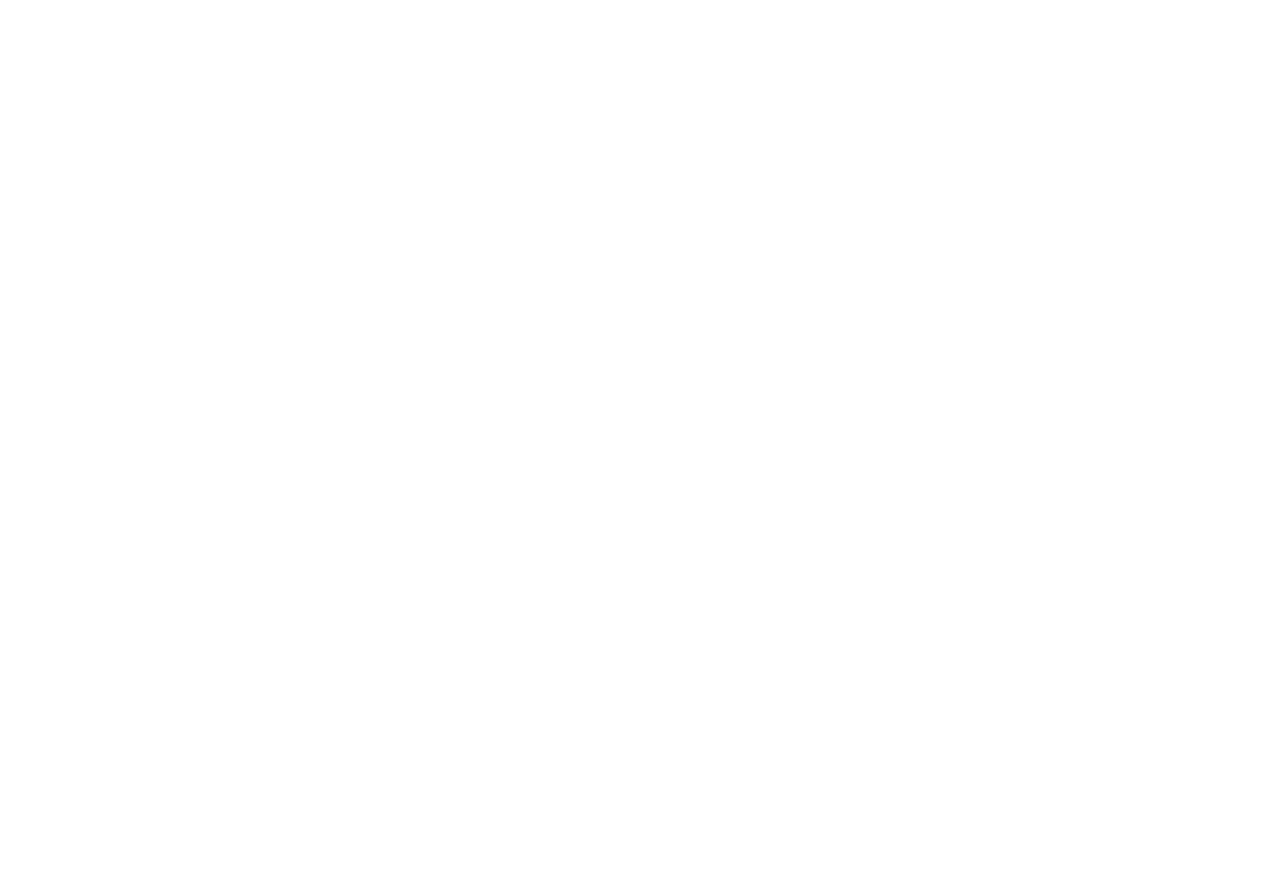
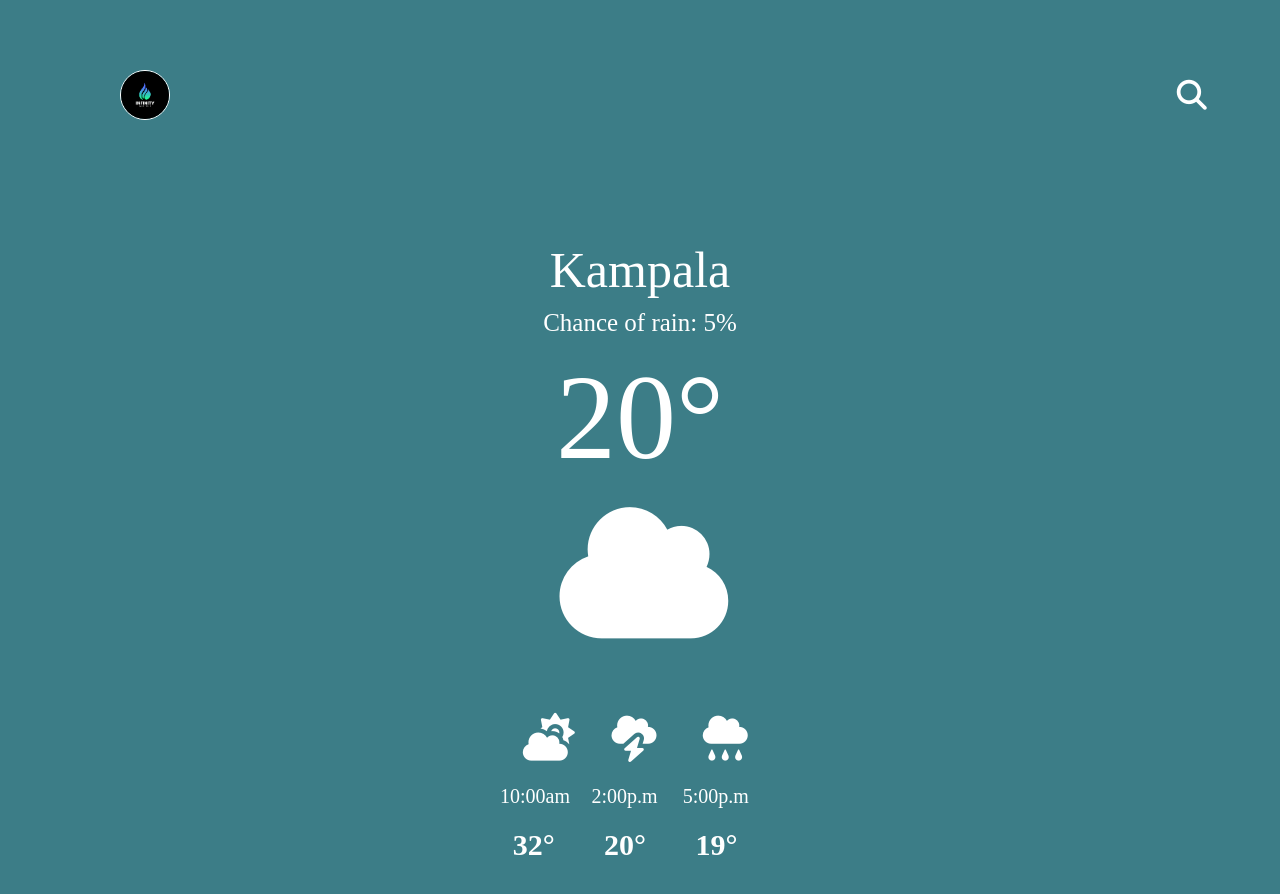
Before and after one commit to Becky-234/weather, a plain HTML site: page home.html in a window 1280 px wide. Before the commit the page ends 800 px from the top, so only its background shows below. Drawn offline with nearby package versions, Linux system fonts and the light colour scheme.

Commit message:
began on home page

```diff
--- a/home.html
+++ b/home.html
@@ -1,11 +1,79 @@
 <!DOCTYPE html>
 <html lang="en">
+
 <head>
     <meta charset="UTF-8">
     <meta name="viewport" content="width=device-width, initial-scale=1.0">
+    <link rel="stylesheet" href="https://cdnjs.cloudflare.com/ajax/libs/font-awesome/7.0.0/css/all.min.css"
+        integrity="sha512-DxV+EoADOkOygM4IR9yXP8Sb2qwgidEmeqAEmDKIOfPRQZOWbXCzLC6vjbZyy0vPisbH2SyW27+ddLVCN+OMzQ=="
+        crossorigin="anonymous" referrerpolicy="no-referrer" />
+    <link href="https://cdn.jsdelivr.net/npm/bootstrap@5.3.7/dist/css/bootstrap.min.css" rel="stylesheet"
+        integrity="sha384-LN+7fdVzj6u52u30Kp6M/trliBMCMKTyK833zpbD+pXdCLuTusPj697FH4R/5mcr" crossorigin="anonymous">
+    <link rel="stylesheet" href="style.css">
     <title>Home Page</title>
+    <style>
+        body {
+            background: #3C7D87;
+            color: white;
+        }
+    </style>
 </head>
+
 <body>
+    <header>
+        <nav class="navbar">
+            <img src="images/app-logo.png" class="logo">
+            <i class="fa-solid fa-magnifying-glass fa-beat"></i>
+        </nav>
+    </header>
 
+    <section id="area" class="happening">
+        <h2 class="city" id="town">Kampala</h2>
+        <h3>Chance of rain: 5%</h3>
+    </section>
+
+    <h1>20°</h1>
+    <i class="fa-solid fa-cloud"></i>
+    <br><br><br>
+    <section id="weatherConditions" class="changes">
+        <div class="weatherContainer">
+            <div class="row">
+                <div class="col-md-4">
+                    <div class="weather-card">
+                        <div class="card-body">
+                            <i class="fa-solid fa-cloud-sun"></i>
+                            <p class="card-text">10:00am</p>
+                            <h3 class="card-title">32°</h3>
+                        </div>
+                    </div>
+                </div>
+
+                <div class="col-md-4">
+                    <div class="weather-card">
+                        <div class="card-body">
+                            <i class="fa-solid fa-cloud-bolt"></i>
+                            <p class="card-text">2:00p.m</p>
+                            <h3 class="card-title">20°</h3>
+                        </div>
+                    </div>
+                </div>
+
+                <div class="col-md-4">
+                    <div class="weather-card">
+                        <div class="card-body">
+                            <i class="fa-solid fa-cloud-rain"></i>
+                            <p class="card-text">5:00p.m</p>
+                            <h3 class="card-title">19°</h3>
+                        </div>
+                    </div>
+                </div>
+
+            </div>
+        </div>
+    </section>
+    <script src="https://cdn.jsdelivr.net/npm/bootstrap@5.3.7/dist/js/bootstrap.bundle.min.js"
+        integrity="sha384-ndDqU0Gzau9qJ1lfW4pNLlhNTkCfHzAVBReH9diLvGRem5+R9g2FzA8ZGN954O5Q"
+        crossorigin="anonymous"></script>
 </body>
+
 </html>
--- a/style.css
+++ b/style.css
@@ -0,0 +1,126 @@
+* {
+  font-family: 'Times New Roman', serif;
+}
+
+body {
+  padding: 50px;
+  align-items: center;
+}
+
+#appLogo {
+   border-radius: 20px;
+   margin: 20px 0 0 450px;
+   width: 300px;
+    box-shadow: 0 0 10px grey;
+}
+
+#head {
+   margin: 20px 0 0 70px;
+   text-align: center;
+}
+
+#sentence {
+  text-align: center;
+  font-weight: 200;
+}
+
+#next {
+  width: 270px;
+  height: 45px;
+  margin: 20px 0 0 20px;
+  border: none;
+  outline: none;
+  border-radius: 40px;
+  box-shadow: 0 0 10px rgb(0, 0, 0, 0.1);
+  font-size: 15px;
+  color: white;
+  font-weight: 500;
+  background: lightblue;
+  cursor: pointer;
+  transition: background 0.3s;
+}
+
+#next:hover {
+  background: #45a049;
+}
+
+
+/*Home page stylings */
+header {
+  margin-bottom: 100px;
+}
+
+.navbar {
+  border: 1px;
+  border-radius: 60px;
+  display: flex;
+  padding: 20px;
+}
+
+.logo {
+  width: 50px;
+  border: 1px solid;
+  border-radius: 25px;
+  margin-left: 50px;
+}
+
+.fa-magnifying-glass{
+  margin-left: 900px;
+  font-size: 30px;
+}
+
+#area {
+  align-items: center;
+}
+
+.city {
+  text-align: center;
+  font-size: 50px;
+}
+
+h3 {
+  text-align: center;
+  font-size: 25px;
+  font-weight: 100;
+}
+
+h1 {
+  text-align: center;
+  font-size: 120px;
+}
+
+.fa-cloud {
+  text-align: center;
+  margin-left: 500px;
+  font-size: 150px;
+}
+
+#weatherConditions {
+  align-items: center;
+}
+
+.weatherContainer {
+display: flex;
+gap: 130px;
+margin-left: 450px;
+}
+
+.weatherCard {
+   gap: 50px;
+}
+
+.fa-cloud-sun,
+.fa-cloud-bolt,
+.fa-cloud-rain {
+  font-size: 45px;
+  padding: 20px;
+}
+
+.card-text {
+  font-size: 20px;
+}
+
+.card-title {
+  font-size: 30px;
+  font-weight: bold;
+}
```
Also changed, not shown: index.html (+4 -12 lines).
